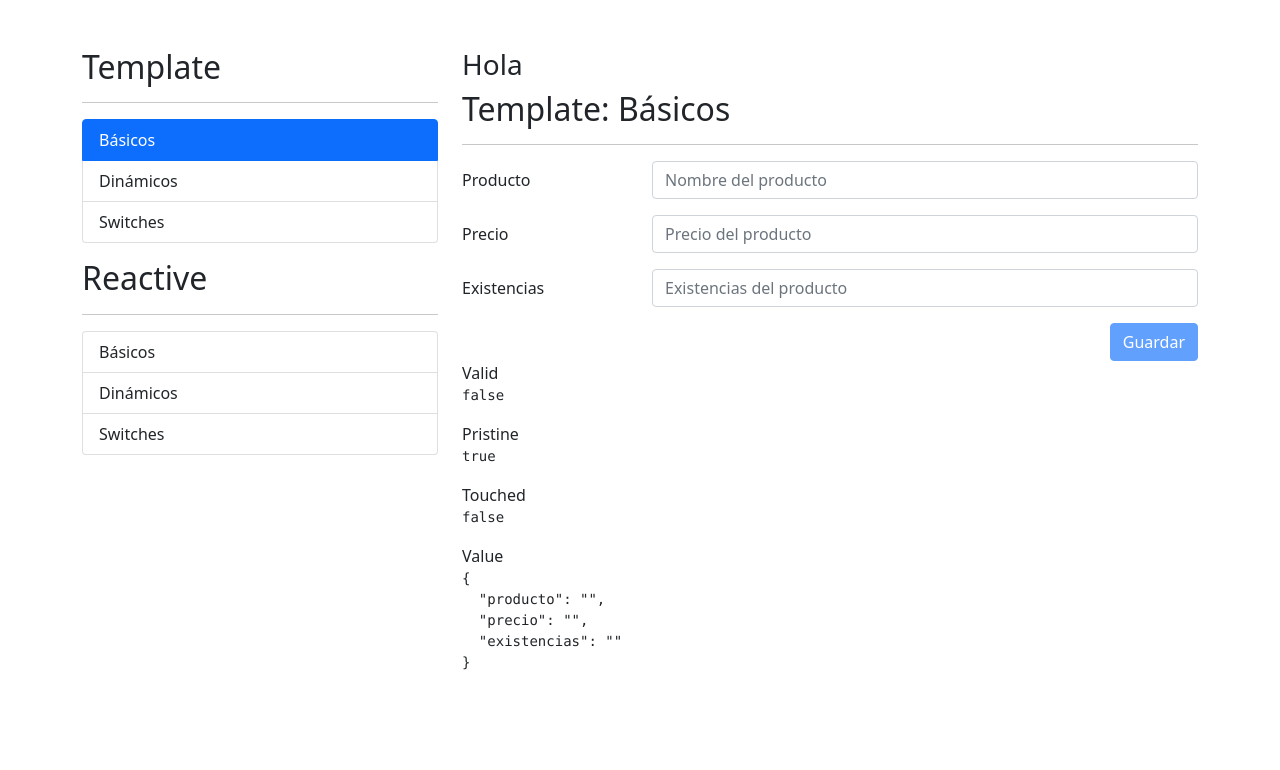
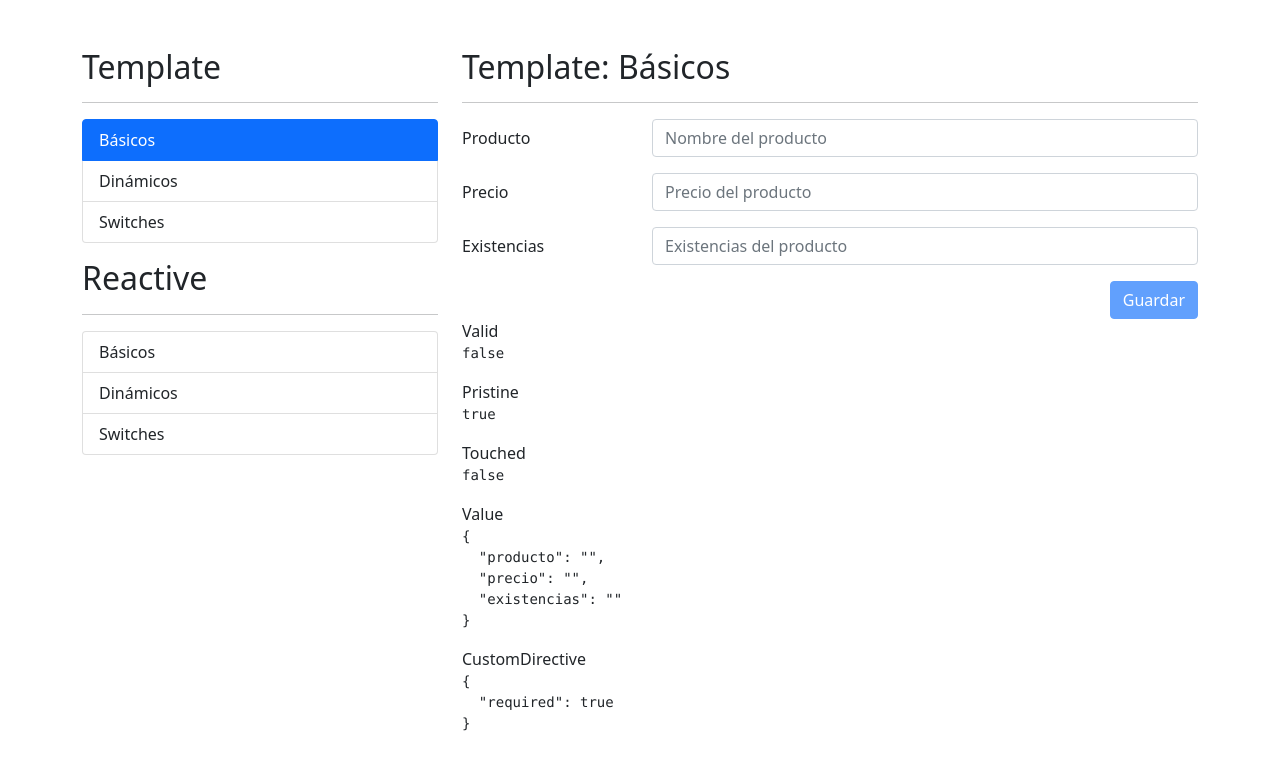
Before and after one commit to Sifu1982/06-formulariosApp, an Angular app: page /template/basicos in a window 1280 px wide. Shown: the top 770 px of the page. Built offline with nearby package versions, Linux system fonts and the light colour scheme.

Commit message:
feat: custo directive

```diff
--- a/src/app/app.component.html
+++ b/src/app/app.component.html
@@ -4,8 +4,6 @@
   </div>
 
   <div class="col">
-        <h3>Hola</h3>
     <router-outlet></router-outlet>
   </div>
-
 </div>
--- a/src/app/template/basicos/basicos.component.html
+++ b/src/app/template/basicos/basicos.component.html
@@ -52,7 +52,10 @@
             class="form-control"
             ngModel
             name="existencias"
+            customMin
+            [minimo]="0"
             placeholder="Existencias del producto"
+            required
           />
         </div>
       </div>
@@ -85,5 +88,8 @@
 
     <span>Value</span>
     <pre>{{ miFormulario.value | json }}</pre>
+
+    <span>CustomDirective</span>
+    <pre>{{ miFormulario.controls.existencias?.errors | json }}</pre>
   </div>
 </div>
--- /dev/null
+++ b/src/app/template/directives/custom-min.directive.ts
@@ -0,0 +1,27 @@
+import { Directive, Input } from '@angular/core';
+import { FormControl, NG_VALIDATORS, Validator } from '@angular/forms';
+
+@Directive({
+  // Para que Angular pueda usar esta directiva, el elemento HTML tiene que tener un customMin y un ngModel
+  selector: '[customMin][ngModel]',
+  // Un provider es como un servicio
+  providers: [
+    {
+      provide: NG_VALIDATORS,
+      useExisting: CustomMinDirective,
+      multi: true,
+    },
+  ],
+})
+// Validator es un objeto de Angular para realizar este tipo de validaciones, como el required, el minLength...
+export class CustomMinDirective implements Validator {
+  @Input() minimo!: number;
+
+  constructor() {}
+
+  validate(control: FormControl) {
+    const inputValue = control.value;
+
+    return inputValue < this.minimo ? { customMin: true } : null;
+  }
+}
```
Also changed, not shown: src/app/template/template.module.ts (+9 -1 lines). Lines whose indentation alone changed are shown as unchanged.
